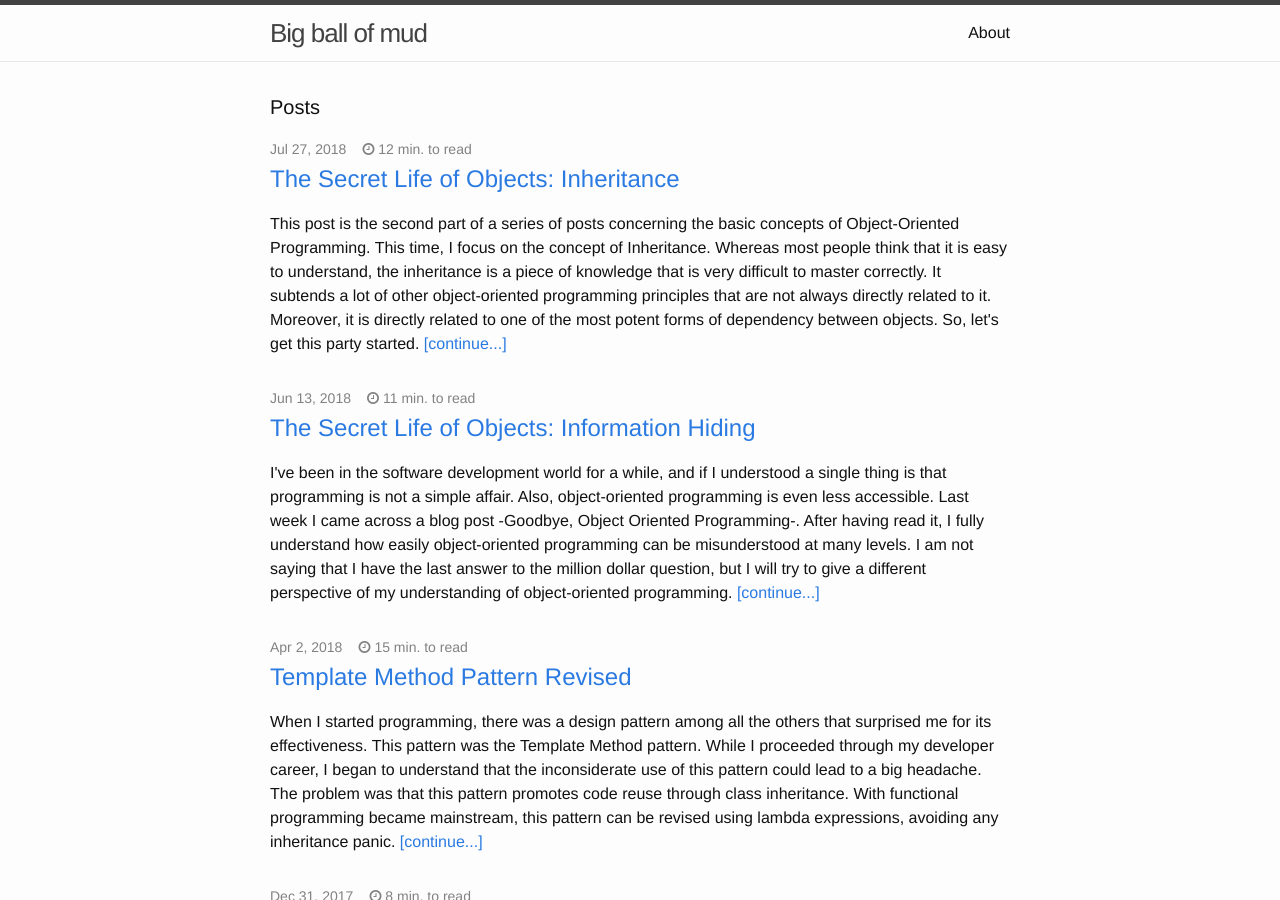
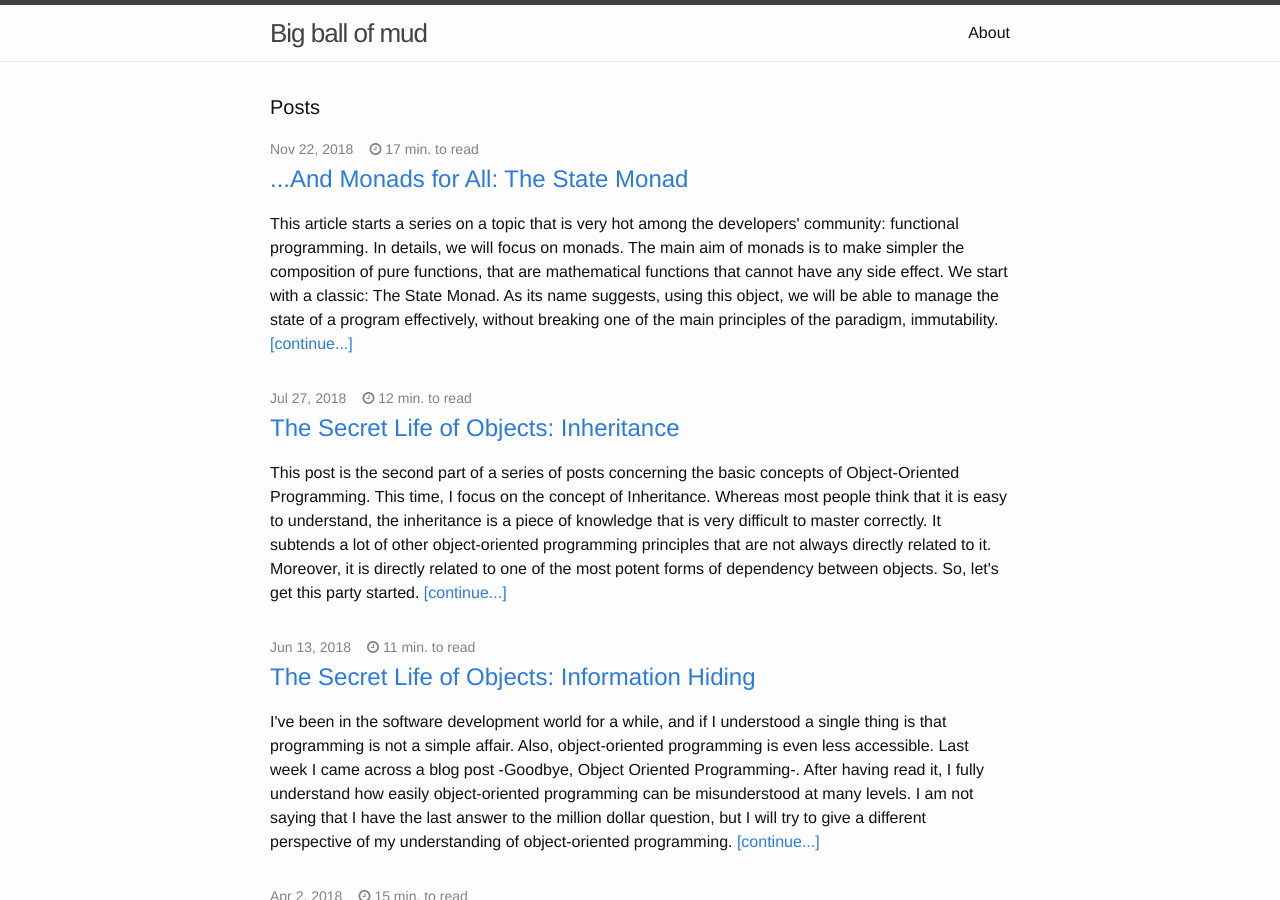
Before and after one commit to rcardin/rcardin.github.io, a Jekyll site: the page built from index.html, in a window 1280 px wide and 900 px high. Built offline with Jekyll 4.4.1, drawn with Linux system fonts in a browser that asks for light colours.

Commit message:
Added some memes

```diff
--- a/_drafts/and-monads-for-all-state-monad.markdown
+++ b/_posts/2018-11-22-and-monads-for-all-state-monad.markdown
@@ -1,7 +1,7 @@
 ---
 layout: post
 title:  "...And Monads for All: The State Monad"
-date:   2018-11-03 17:15:53
+date:   2018-11-22 21:09:53
 comments: true
 categories: design programming fp monad
 tags:
@@ -60,7 +60,7 @@
 
 {% highlight scala %}
 def move(from: String, to: String, portfolio: Stocks): ((Double, Double), Stocks) = {
-    val (originallyOwned, _) = get(from)(portfolio)
+    val originallyOwned = get(from)(portfolio)
     val (revenue, newPortfolio) = sell(from, originallyOwned)(portfolio)
     val (purchased, veryNewPortfolio) = buy(to, revenue)(newPortfolio)
     ((originallyOwned, purchased), veryNewPortfolio)
@@ -75,6 +75,8 @@
 
 The State Monad helps us in this way.
 
+![Show me the code!](https://i.imgflip.com/2n7wbj.jpg)
+
 ## The path through the Monad
 
 Citing the book "[Learn You a Haskell for Great Good!](http://learnyouahaskell.com/)"
@@ -87,7 +89,7 @@
 def get(name: String, portfolio: Stocks): (Double, Stocks) = (portfolio(name), portfolio)
 {% endhighlight %}
 
-The type of the stateful computation quoted above is `S => (A, S)`, where `S` is the state and `A` is the value resulting from the execution of the function. The Functions of this type are called _state actions_ of _state transitions_. Hence, we can rewrite the `buy`, `sell`, and `get` functions as follows.
+The type of the stateful computation quoted above is `S => (A, S)`, where `S` is the state and `A` is the value resulting from the execution of the function. The functions of this type are called _state actions_ of _state transitions_. Hence, we can rewrite the `buy`, `sell`, and `get` functions as follows.
 
 First of all, let's use some _currying_ to divide inputs into two groups, and to isolate the state.
 
@@ -100,7 +102,8 @@
 If we pass to these functions only the first group of inputs, we obtain precisely a set of functions of type `S => (A, S)`.
 
 {% highlight scala %}
-def buyPartial(name: String, amount: Double): Stocks => (Double, Stocks) = buy(name, amount)
+def buyPartial(name: String, amount: Double): Stocks => (Double, Stocks) =
+  buy(name, amount)
 // And so on...
 {% endhighlight %}
 
@@ -150,6 +153,8 @@
 {% endhighlight %}
 
 Well, the situation has improved for nothing. What we need now is a better way to compose our functions that we can obtain making the last step through the definition of the State monad: The definition of `map` and `flatMap` functions.
+
+![Do we have some improvements?](https://i.imgflip.com/2n7wt5.jpg)
 
 ## The final step: combinator functions
 
@@ -241,6 +246,8 @@
 
 If you prefer, you can define a `trait` for the type `State`. If so, the functions `unit`, `map`, and `flatMap` become methods of the trait, instead of lonely functions.
 
+![Welcome to the state monad](https://i.imgflip.com/2n7xa4.jpg)
+
 ### Reinventing the wheel
 
 There are a lot of good functional libraries out of there for the Scala language. Both [Scalaz](http://eed3si9n.com/learning-scalaz/State.html) and [Cats](https://typelevel.org/cats/datatypes/state.html) have their implementation of the State Monad. So, the above is only an exercise to acquire a deeper understanding of the State Monad concepts, but it is not ready for production use ;)
@@ -248,6 +255,10 @@
 ## Conclusions
 In our journey, we started from an application that needs to share some state. Many functions modify this state. Following the functional programming constraints, we tried to avoid the use of mutable state. Using curryfication and first-order functions, we built a framework that allowed us to share the state between different functions. Then, we introduced some _combinators_, to make the process of composing the previous functions in a more natural, and less error-prone way.
 
+Our final gratification was the definition of the State Monad.
+
+The code I used in this post is available in my GitHub repository, [state-monad-example](https://github.com/rcardin/state-monad-example)
+
 ## References
 
 - [Chapter 6: Purely functional state. Functional Programming in Scala, P. Chiusano,  R. Bjarnason, 2014, Manning Publications](https://www.manning.com/books/functional-programming-in-scala)
```
